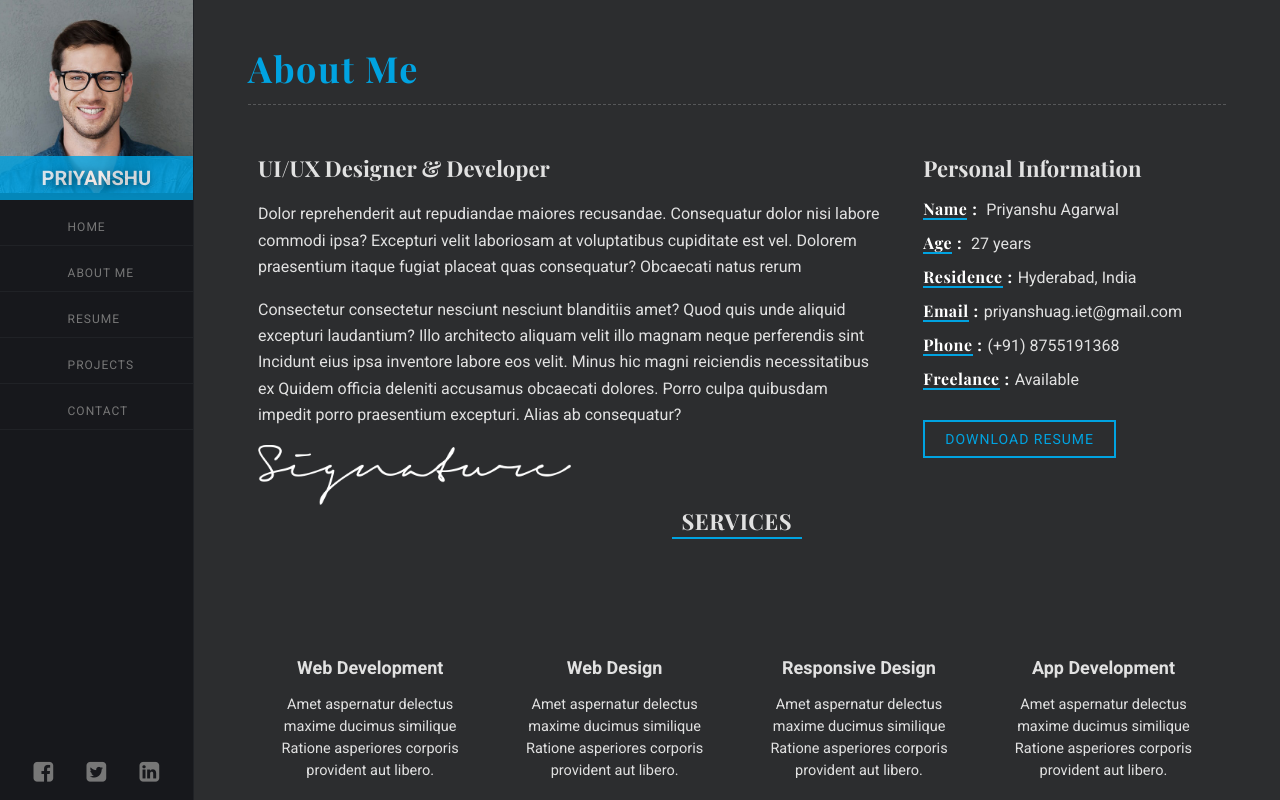
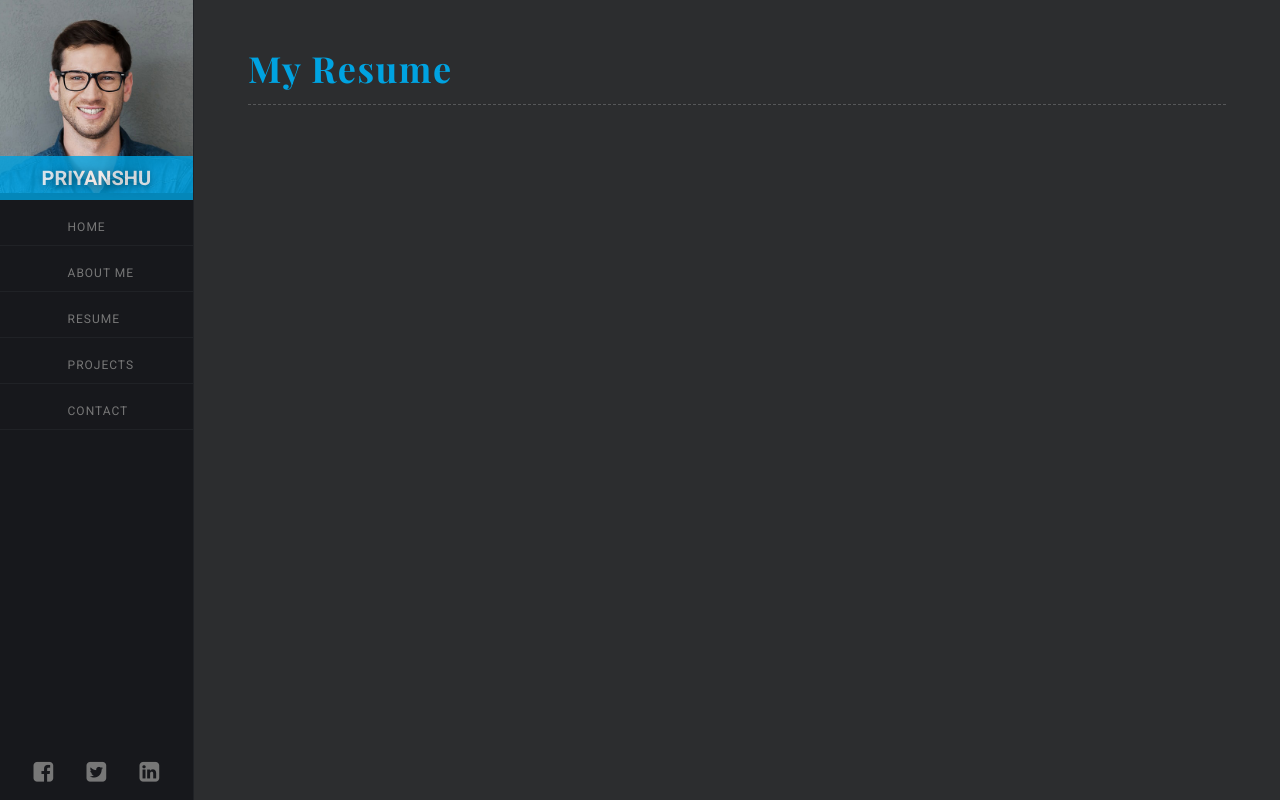
Before and after one commit to PriyanshuAgarwal/portfolio123, a React (Create React App) app: page / in a window 1280 px wide. Built offline with nearby package versions, Linux system fonts and the light colour scheme.

Commit message:
Create my resume header

```diff
--- a/src/AboutMe.js
+++ b/src/AboutMe.js
@@ -1,6 +1,6 @@
 import React, { Component } from 'react';
 import './css/AboutMe.css';
-import PageHeading from './about_me/PageHeading';
+import PageHeading from './commons/PageHeading';
 import AboutInfo from './about_me/AboutInfo';
 import AboutService from './about_me/AboutService';
 
--- a/src/Content.js
+++ b/src/Content.js
@@ -1,6 +1,7 @@
 import React, { Component } from 'react';
 import HomeContent from './HomeContent';
 import AboutMe from './AboutMe';
+import Resume from './resume/Resume';
 
 class Content extends Component {
 
@@ -19,7 +20,8 @@ render() {
   return (
     <div className="content">
        { /*<HomeContent></HomeContent> */}
-      <AboutMe></AboutMe>
+      { /*<AboutMe></AboutMe> */ }
+      <Resume></Resume>
     </div>
   );
 }
--- /dev/null
+++ b/src/resume/Resume.js
@@ -0,0 +1,20 @@
+import React, { Component } from 'react';
+import PageHeading from '../commons/PageHeading';
+
+class Resume extends Component {
+
+
+render() {
+    return (
+        <div className="page-container">
+            <div className="page-block">
+                <PageHeading title="My Resume" icon="lnr-license"></PageHeading>
+
+            </div>
+        </div>
+    );
+}
+
+}
+
+export default Resume;
```
Also changed, not shown: src/commons/PageHeading.js (renamed from src/about_me/PageHeading.js).
